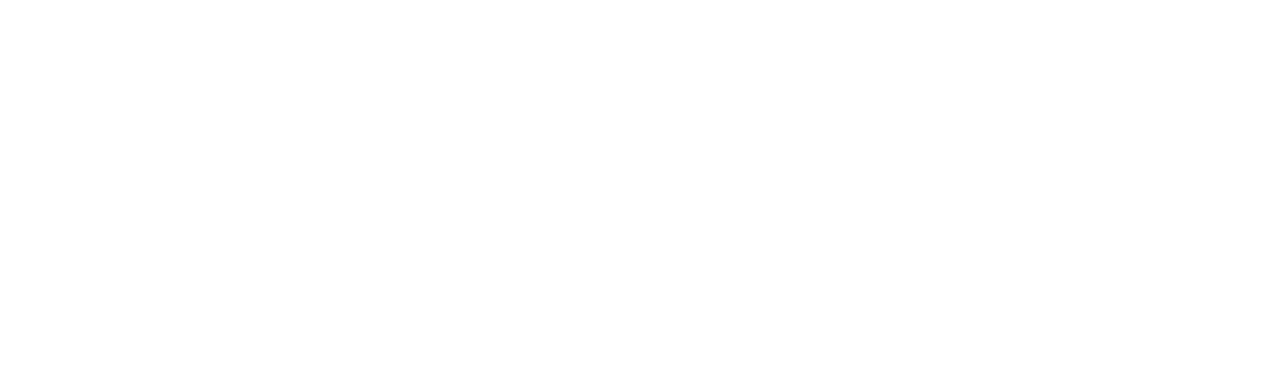
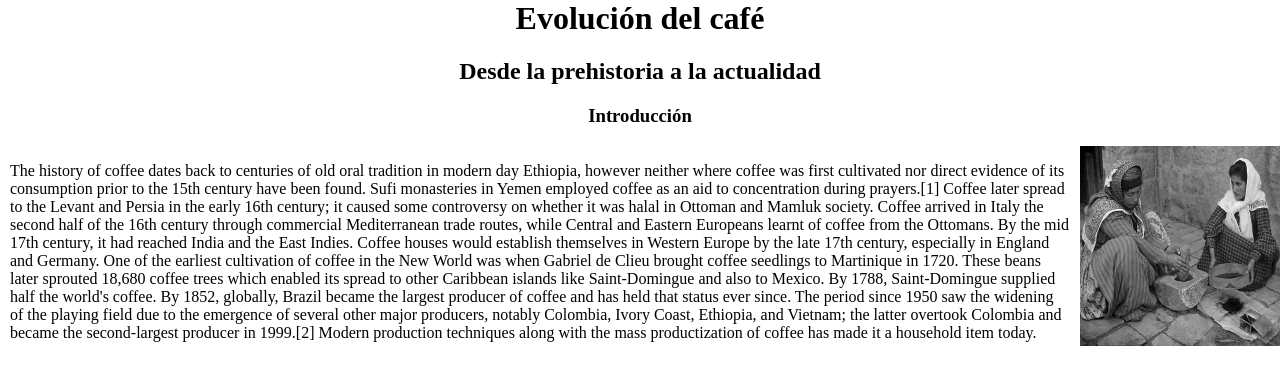
Before and after one commit to EduAir94/jap_tarea_grupal, a plain HTML site: page index.html in a window 1280 px wide. Drawn offline with Linux system fonts and the light colour scheme.

Commit message:
Diseño html
Diseño html

```diff
--- a/assets/style.css
+++ b/assets/style.css
@@ -5,3 +5,18 @@
 body {
     margin:0;
 }
+
+.intro {
+    display: flex;
+    gap: 10px 10px;
+    margin-left: 10px;
+}
+
+.intro img {
+height: 200px;
+width: 200px;
+}
+
+h1, h2, h3 {
+    text-align: center;
+}
--- a/index.html
+++ b/index.html
@@ -8,6 +8,21 @@
     <script src="./assets/main.js"></script>
 </head>
 <body>
+    <main>
+        <h1>Evolución del café</h1>
+        <h2>Desde la prehistoria a la actualidad</h2>
+        <section>
+            <h3>Introducción</h3>
+            <div class="intro">
+            <p>The history of coffee dates back to centuries of old oral tradition in modern day Ethiopia, however neither where coffee was first cultivated nor direct evidence of its consumption prior to the 15th century have been found. Sufi monasteries in Yemen employed coffee as an aid to concentration during prayers.[1] Coffee later spread to the Levant and Persia in the early 16th century; it caused some controversy on whether it was halal in Ottoman and Mamluk society. Coffee arrived in Italy the second half of the 16th century through commercial Mediterranean trade routes, while Central and Eastern Europeans learnt of coffee from the Ottomans. By the mid 17th century, it had reached India and the East Indies.
 
+                Coffee houses would establish themselves in Western Europe by the late 17th century, especially in England and Germany. One of the earliest cultivation of coffee in the New World was when Gabriel de Clieu brought coffee seedlings to Martinique in 1720. These beans later sprouted 18,680 coffee trees which enabled its spread to other Caribbean islands like Saint-Domingue and also to Mexico. By 1788, Saint-Domingue supplied half the world's coffee.
+
+                By 1852, globally, Brazil became the largest producer of coffee and has held that status ever since. The period since 1950 saw the widening of the playing field due to the emergence of several other major producers, notably Colombia, Ivory Coast, Ethiopia, and Vietnam; the latter overtook Colombia and became the second-largest producer in 1999.[2] Modern production techniques along with the mass productization of coffee has made it a household item today.</p>
+
+                <img src="images/Palestinian_women_grinding_coffee_beans.jpg" alt="Palestinian women">
+            </div>
+        </section>
+    </main>
 </body>
 </html>
```
Also changed, not shown: images/Palestinian_women_grinding_coffee_beans.jpg (added).
